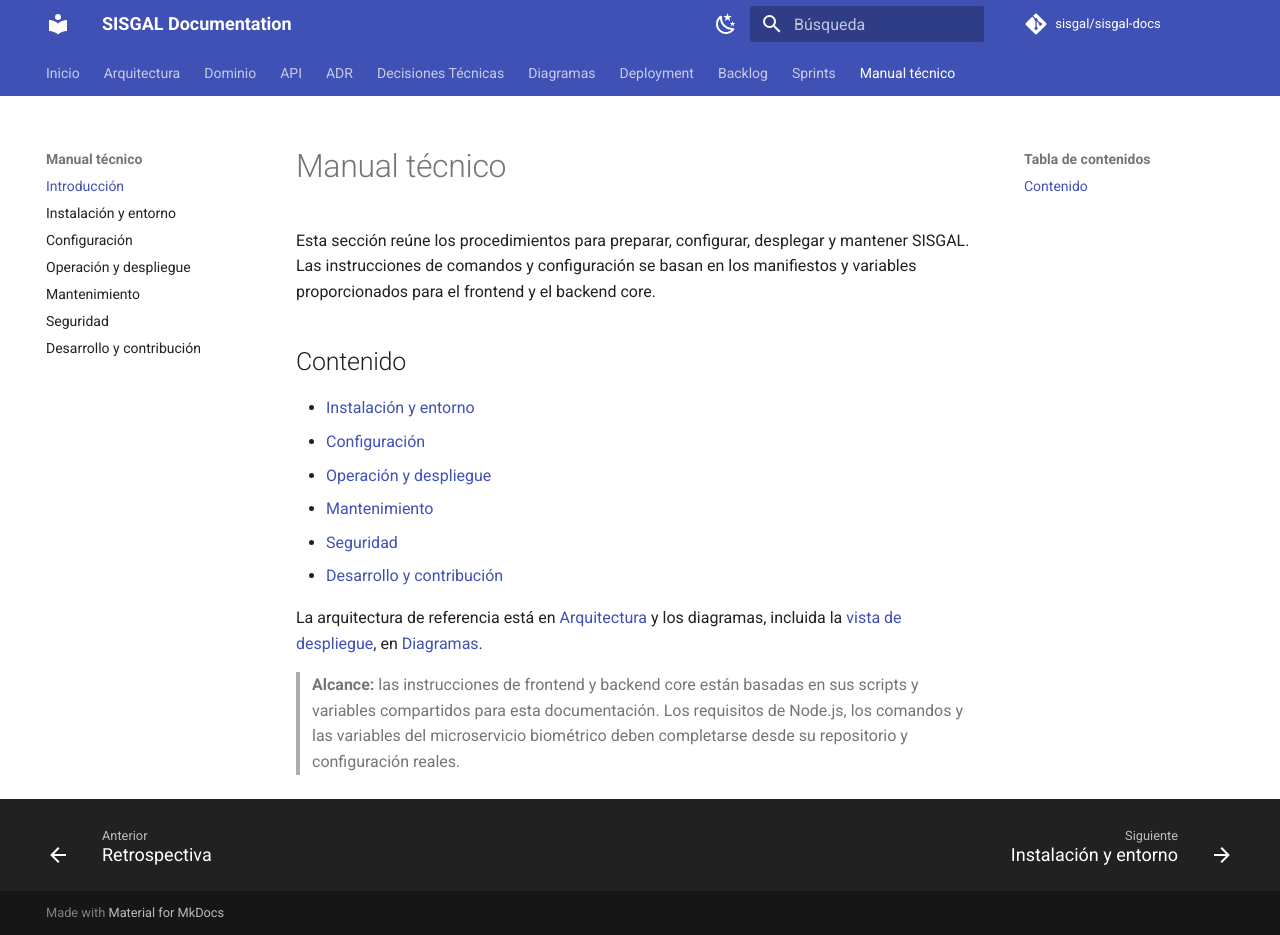
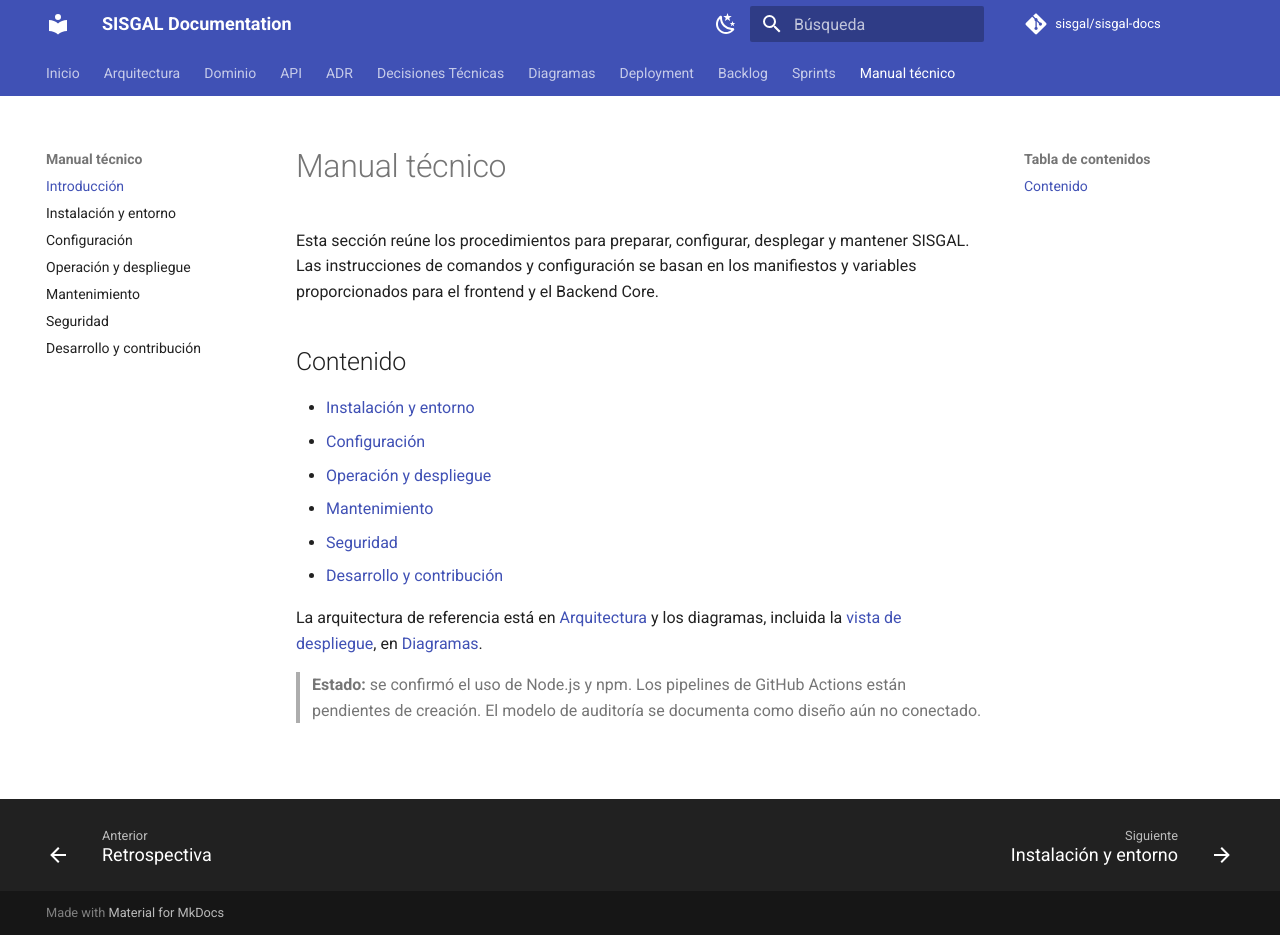
Before and after one commit to sisgal-platform/sisgal-docs, an MkDocs documentation site: the page built from docs/technical-guide/index.md, in a window 1280 px wide and 935 px high. Built offline with MkDocs 1.6.1 and Material for MkDocs 9.7.7, drawn with Linux system fonts in a browser that asks for light colours; comment, search, counter and statistics services are not loaded.

Commit message:
docs: update technical manual scope

```diff
--- a/docs/technical-guide/index.md
+++ b/docs/technical-guide/index.md
@@ -1,6 +1,6 @@
 # Manual técnico
 
-Esta sección reúne los procedimientos para preparar, configurar, desplegar y mantener SISGAL. Las instrucciones de comandos y configuración se basan en los manifiestos y variables proporcionados para el frontend y el backend core.
+Esta sección reúne los procedimientos para preparar, configurar, desplegar y mantener SISGAL. Las instrucciones de comandos y configuración se basan en los manifiestos y variables proporcionados para el frontend y el Backend Core.
 
 ## Contenido
 
@@ -13,4 +13,4 @@ Esta sección reúne los procedimientos para preparar, configurar, desplegar y m
 
 La arquitectura de referencia está en [Arquitectura](../architecture/overview.md) y los diagramas, incluida la [vista de despliegue](../diagrams/deployment.md), en [Diagramas](../diagrams/index.md).
 
-> **Alcance:** las instrucciones de frontend y backend core están basadas en sus scripts y variables compartidos para esta documentación. Los requisitos de Node.js, los comandos y las variables del microservicio biométrico deben completarse desde su repositorio y configuración reales.
+> **Estado:** se confirmó el uso de Node.js y npm. Los pipelines de GitHub Actions están pendientes de creación. El modelo de auditoría se documenta como diseño aún no conectado.
```
